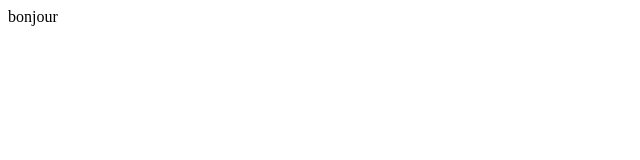
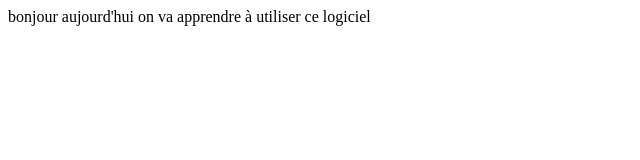
Before and after one commit to NabilEddouiya/Piscine_Web_Dynamique, a plain HTML site: page acceuil.html in a window 1280 px wide. Shown: the whole page, without its empty margins (0-640 px from the left). Drawn offline with Linux system fonts and the light colour scheme.

Commit message:
j'ai changé

```diff
--- a/acceuil.html
+++ b/acceuil.html
@@ -8,7 +8,7 @@
 </head>
 <body>
     <table>
-        bonjour
+        bonjour aujourd'hui on va apprendre à utiliser ce logiciel
     </table>
 </body>
 </html>
```
